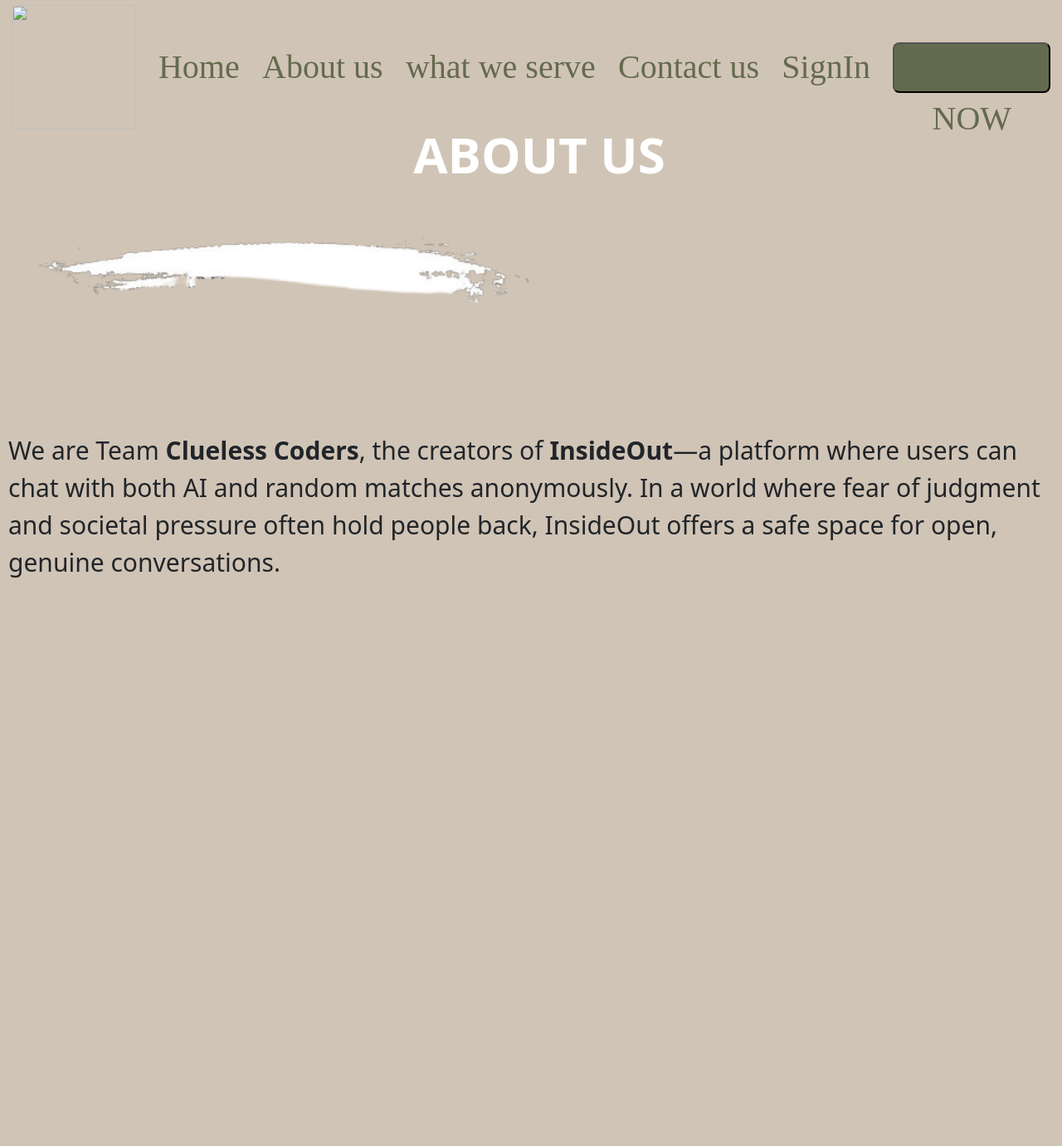
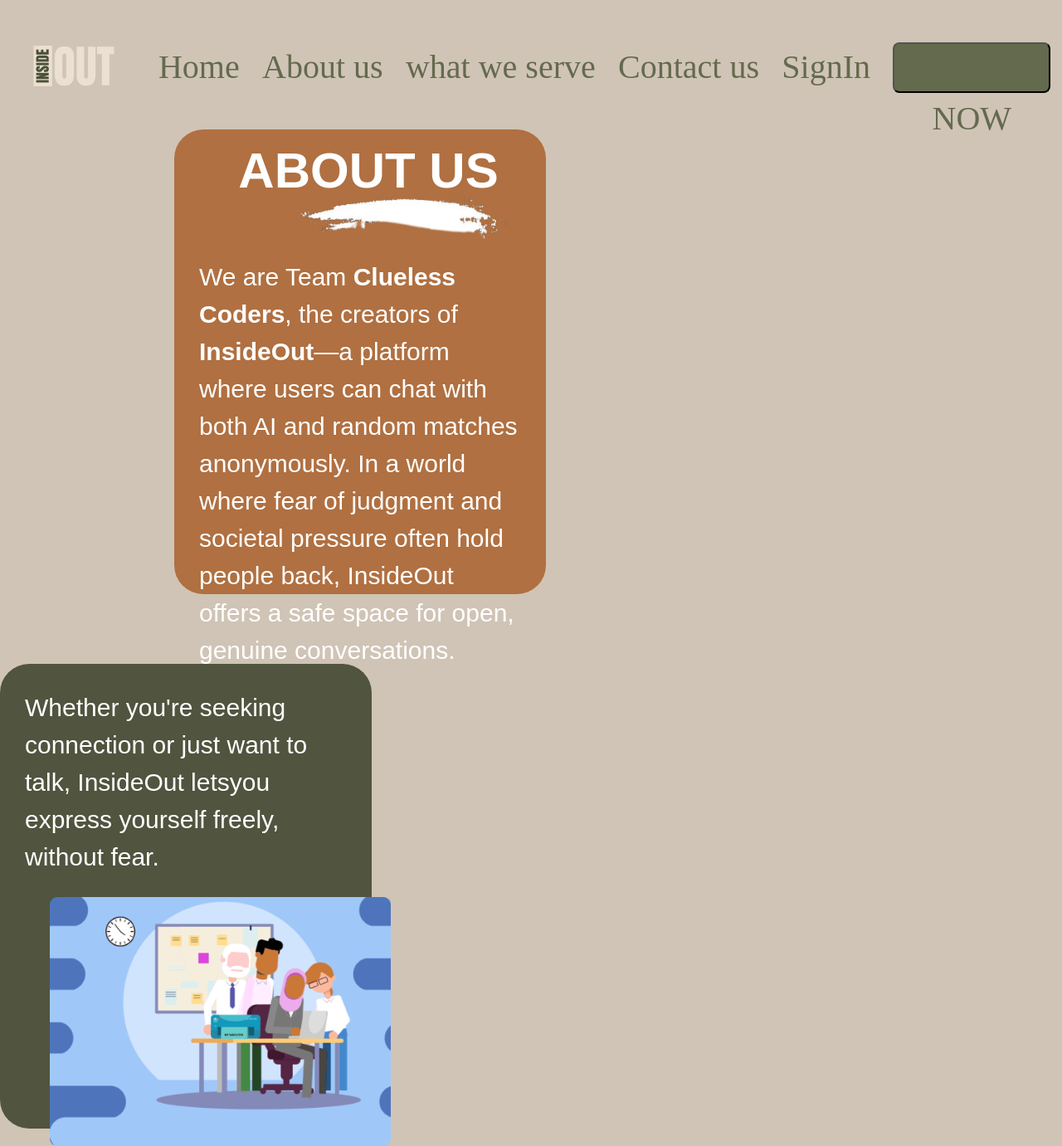
Before and after one commit to anushreemehta6/InsideOut, a website: page garvit/aboutus.html in a window 1280 px wide. Shown: the whole page at 83% size. Before the commit the page ends 800 px from the top, so only its background shows below. Drawn offline with nearby package versions, Linux system fonts and the light colour scheme; a web font is replaced by a local one.

Commit message:
html added

```diff
--- a/garvit/aboutus.html
+++ b/garvit/aboutus.html
@@ -10,7 +10,7 @@
       integrity="sha384-QWTKZyjpPEjISv5WaRU9OFeRpok6YctnYmDr5pNlyT2bRjXh0JMhjY6hW+ALEwIH"
       crossorigin="anonymous"
     />
-    <link rel="shortcut icon" href="favicon.ico" type="image/x-icon">
+    <link rel="shortcut icon" href="favicon.png" type="image/x-icon">
     <link rel="stylesheet" href="Aboutus.css" />
     <link rel="preconnect" href="https://fonts.googleapis.com" />
     <link rel="preconnect" href="https://fonts.gstatic.com" crossorigin />
@@ -22,7 +22,7 @@
   <body>
     <nav>
       <div class="nav-bar">
-        <img src="logo copy.png" alt="" class="logo" />
+        <img src="logo.png" alt="" class="logo" />
 
         <a href="." class="tabs">Home</a>
         <a href="." class="tabs">About us</a>
@@ -33,12 +33,21 @@
       </div>
     </nav>
 
-    <div class="about-section">
+    <div class="about-section1">
         <div class="about-title">ABOUT US</div>
         <img src="Stroke.png" alt="" srcset="">
         <p class="about-text">
           We are Team <strong>Clueless Coders</strong>, the creators of <strong>InsideOut</strong>—a platform where users can chat with both AI and random matches anonymously. In a world where fear of judgment and societal pressure often hold people back, InsideOut offers a safe space for open, genuine conversations.
         </p>
-      </div
+    </div>
+
+
+    <div class="about-section2">
+        <p>
+            Whether you're seeking connection or just want to talk, InsideOut letsyou express yourself freely, without fear.
+        </p>
+        <img src="Img.png" alt="" srcset="">
+    </div>
+
   </body>
 </html>
```
